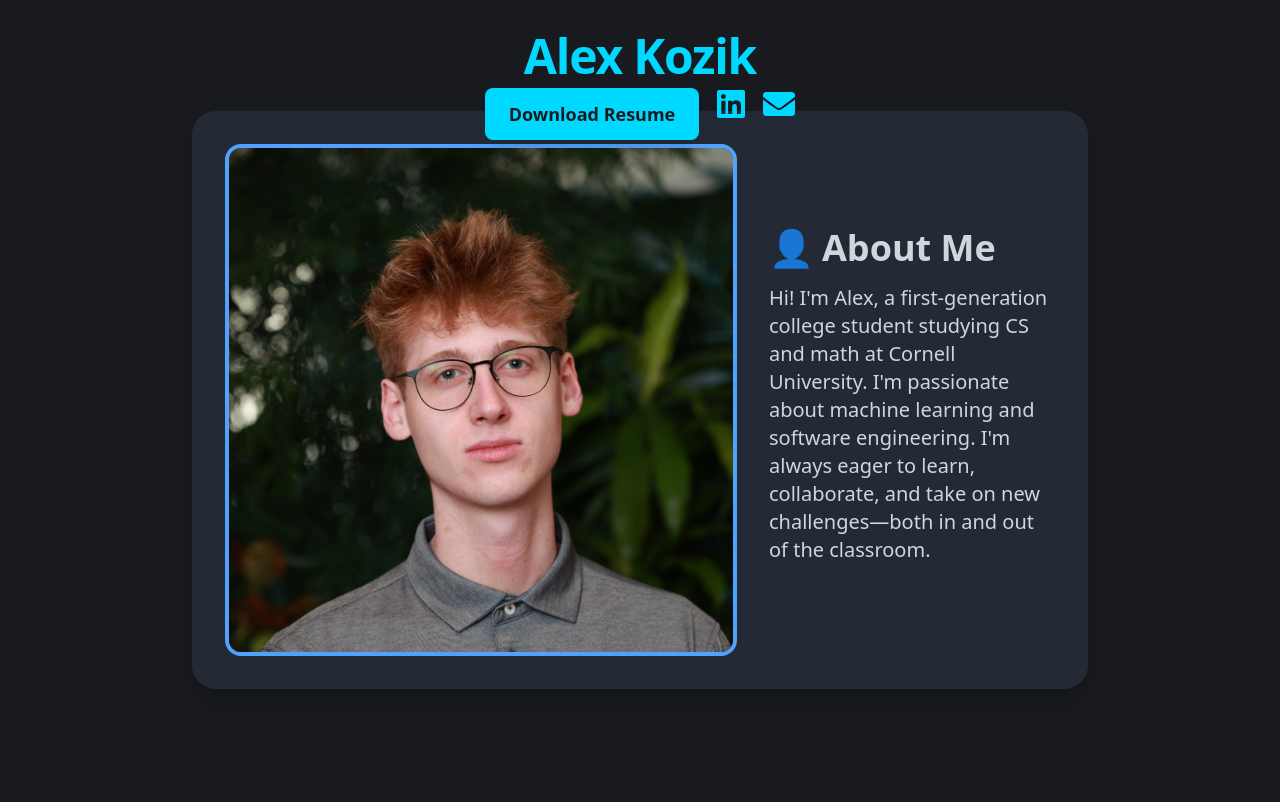
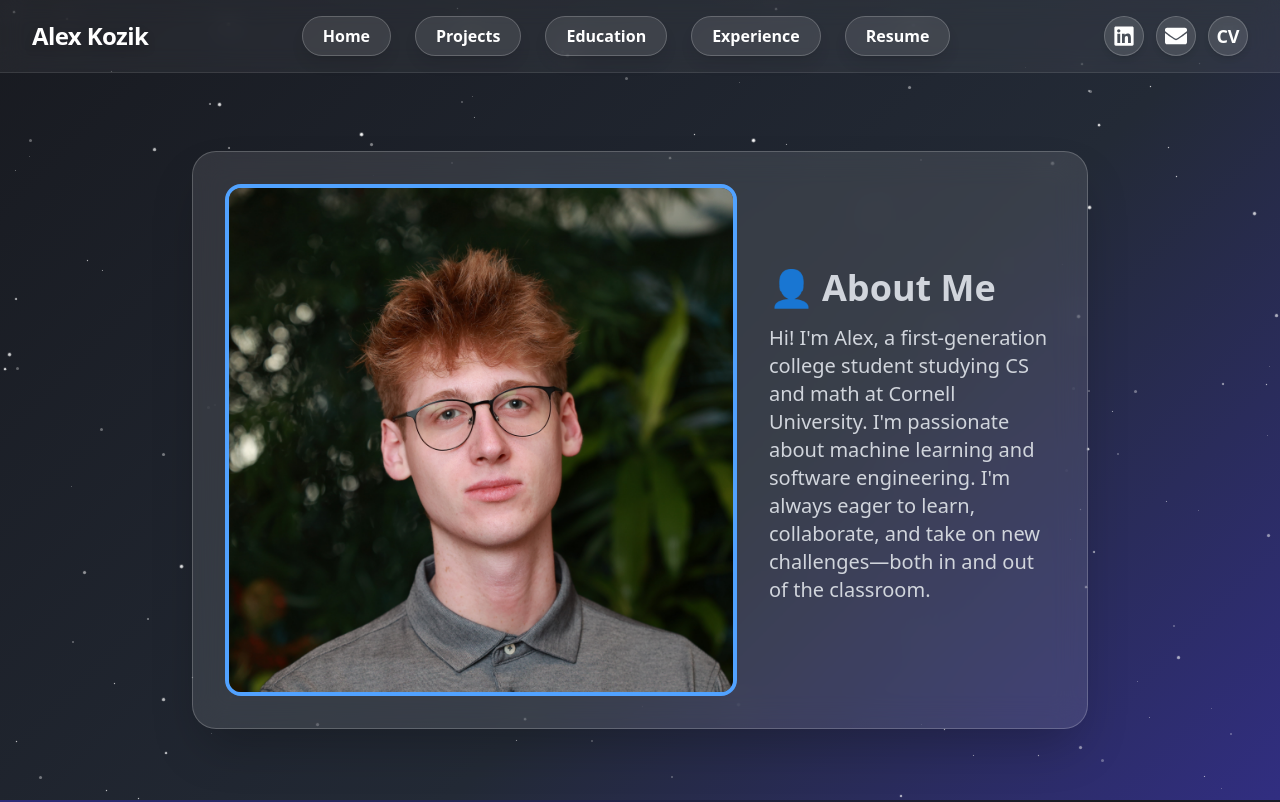
Before and after one commit to LambdaAK/Alex-Kozik-Portfolio, a React (Vite) app: page / in a window 1280 px wide. Shown: the top 802 px of the page. Built offline with nearby package versions, Linux system fonts and the light colour scheme.

Commit message:
New theme

```diff
--- a/src/App.tsx
+++ b/src/App.tsx
@@ -1,10 +1,11 @@
 import './App.css'
 import React, { useState } from 'react';
 import { FaLinkedin, FaEnvelope } from 'react-icons/fa';
+import Starfield from './Starfield';
 
 // About Me Card Component
 const AboutMeCard = () => (
-  <div className="w-full max-w-4xl rounded-3xl bg-[#232a36] shadow-xl p-8 flex flex-col md:flex-row items-center gap-8 border border-[#232a36]/60">
+  <div className="w-full max-w-4xl rounded-3xl bg-white/10 backdrop-blur-lg shadow-2xl p-8 flex flex-col md:flex-row items-center gap-8 border border-white/20 transition-transform duration-300 hover:scale-[1.02]">
     {/* Profile Picture */}
     <div className="flex-shrink-0">
       <div className="w-128 h-128 rounded-2xl border-4 border-blue-400 overflow-hidden bg-neutral-800 flex items-center justify-center">
@@ -101,7 +102,7 @@ const EducationSection = () => (
       return (
         <div
           key={edu.name}
-          className="w-full max-w-4xl bg-[#232a36] rounded-3xl shadow-xl p-10 flex flex-col items-center gap-6 border border-[#232a36]/60"
+          className="w-full max-w-4xl bg-white/10 backdrop-blur-lg rounded-3xl shadow-2xl p-10 flex flex-col items-center gap-6 border border-white/20 transition-transform duration-300 hover:scale-[1.02]"
         >
           {/* Header: Centered logo and school name */}
           <div className="flex flex-col items-center mb-6 w-full">
@@ -274,7 +275,7 @@ const ExperienceSection = () => (
     {experienceData.map((exp, idx) => (
       <div
         key={exp.company + (exp.position || exp.mainTitle || '')}
-        className="w-full max-w-4xl bg-[#232a36] rounded-3xl shadow-xl p-10 flex flex-col md:flex-row items-center gap-10 border border-[#232a36]/60"
+        className="w-full max-w-4xl bg-white/10 backdrop-blur-lg rounded-3xl shadow-2xl p-10 flex flex-col md:flex-row items-center gap-10 border border-white/20 transition-transform duration-300 hover:scale-[1.02]"
       >
         {/* Logo on the left */}
         <div className="flex-shrink-0 flex flex-col items-center md:items-start mb-4 md:mb-0">
@@ -447,7 +448,7 @@ const Projects = () => (
       {projects.map((project) => (
         <div
           key={project.name}
-          className="bg-[#232a36] rounded-3xl shadow-xl p-8 flex flex-col md:flex-row items-center gap-8 border border-[#232a36]/60"
+          className="bg-white/10 backdrop-blur-lg rounded-3xl shadow-2xl p-8 flex flex-col md:flex-row items-center gap-8 border border-white/20 transition-transform duration-300 hover:scale-[1.02]"
         >
           {/* Project image/logo on the left */}
           <div className="flex-shrink-0 flex items-center justify-center w-36 h-36 rounded-xl overflow-hidden bg-neutral-100 mb-4 md:mb-0">
@@ -505,33 +506,64 @@ const Projects = () => (
   </div>
 );
 
+function Navbar() {
+  return (
+    <nav className="w-full flex items-center justify-between px-8 py-4 fixed top-0 left-0 z-20 bg-white/5 backdrop-blur-md border-b border-white/10">
+      {/* Logo */}
+      <div className="font-extrabold text-2xl text-white drop-shadow-lg tracking-tight select-none">
+        Alex Kozik
+      </div>
+      {/* Nav Links */}
+      <ul className="flex gap-4 md:gap-6">
+        {[
+          { name: 'Home', href: '#about' },
+          { name: 'Projects', href: '#projects' },
+          { name: 'Education', href: '#education' },
+          { name: 'Experience', href: '#experience' },
+          { name: 'Resume', href: '/resume.pdf', download: true },
+        ].map((link) => (
+          <li key={link.name}>
+            <a
+              href={link.href}
+              {...(link.download ? { download: true } : {})}
+              className="px-5 py-2 rounded-full bg-white/10 text-white font-semibold backdrop-blur-lg border border-white/20 shadow-lg transition duration-200 hover:bg-gradient-to-r hover:from-cyan-400/30 hover:to-blue-500/30 hover:text-cyan-200 hover:scale-105 hover:shadow-xl focus:outline-none focus:ring-2 focus:ring-cyan-400/40"
+              target={link.href.startsWith('http') ? '_blank' : undefined}
+              rel={link.href.startsWith('http') ? 'noopener noreferrer' : undefined}
+            >
+              {link.name}
+            </a>
+          </li>
+        ))}
+      </ul>
+      {/* Social Icons */}
+      <div className="flex gap-3">
+        <a href="https://linkedin.com/in/alex-kozik" target="_blank" rel="noopener noreferrer" aria-label="LinkedIn"
+          className="w-10 h-10 flex items-center justify-center rounded-full bg-white/10 border border-white/20 text-white hover:bg-white/20 hover:text-cyan-300 transition shadow-md backdrop-blur-md">
+          <FaLinkedin size={22} />
+        </a>
+        <a href="mailto:alex.kozik@yahoo.com" aria-label="Email"
+          className="w-10 h-10 flex items-center justify-center rounded-full bg-white/10 border border-white/20 text-white hover:bg-white/20 hover:text-cyan-300 transition shadow-md backdrop-blur-md">
+          <FaEnvelope size={22} />
+        </a>
+        <a href="/resume.pdf" download aria-label="Resume"
+          className="w-10 h-10 flex items-center justify-center rounded-full bg-white/10 border border-white/20 text-white hover:bg-white/20 hover:text-cyan-300 transition shadow-md backdrop-blur-md">
+          <span className="font-bold text-lg">CV</span>
+        </a>
+      </div>
+    </nav>
+  );
+}
+
 function App() {
   return (
-    <div className="min-h-screen bg-[#181A20] text-[#E5E7EB]">
-      <div className="flex flex-col gap-24 max-w-5xl mx-auto px-4 pb-24">
+    <div className="min-h-screen bg-gradient-to-br from-indigo-900 via-[#181A20] to-indigo-950 text-[#E5E7EB] relative overflow-x-hidden">
+      <Starfield />
+      <Navbar />
+      <div className="flex flex-col gap-24 max-w-5xl mx-auto px-4 pb-24 relative z-10">
         <section id="about">
-          <div className="relative w-full min-h-screen">
-            {/* Header section - absolutely positioned */}
-            <div className="absolute top-8 left-0 right-0 z-10 flex flex-col items-center">
-              <span className="text-5xl font-extrabold text-[#00D9FF] tracking-tight mb-2">Alex Kozik</span>
-              <div className="flex gap-4">
-                <a
-                  href="/resume.pdf"
-                  download
-                  className="px-6 py-3 bg-[#00D9FF] text-[#181A20] rounded-lg font-bold text-lg shadow-lg hover:bg-cyan-400 transition"
-                >
-                  Download Resume
-                </a>
-                <a href="https://linkedin.com/in/alex-kozik" target="_blank" rel="noopener noreferrer" aria-label="LinkedIn">
-                  <FaLinkedin className="text-[#00D9FF] hover:text-cyan-400" size={32} />
-                </a>
-                <a href="mailto:alex.kozik@yahoo.com" aria-label="Email">
-                  <FaEnvelope className="text-[#00D9FF] hover:text-cyan-400" size={32} />
-                </a>
-              </div>
-            </div>
-            {/* Perfectly centered About Me Card */}
-            <div className="absolute inset-0 flex items-center justify-center px-4">
+          <div className="relative w-full h-screen">
+            {/* AboutMeCard centered accounting for navbar */}
+            <div className="absolute inset-0 flex items-center justify-center px-4" style={{ top: '80px' }}>
               <AboutMeCard />
             </div>
           </div>
@@ -550,4 +582,5 @@ function App() {
   );
 }
 
+
 export default App
--- /dev/null
+++ b/src/Starfield.tsx
@@ -0,0 +1,69 @@
+import React, { useEffect } from 'react';
+
+const NUM_STARS = 200;
+const SHOOTING_STARS = 3;
+
+function randomBetween(a: number, b: number) {
+  return Math.random() * (b - a) + a;
+}
+
+const Starfield: React.FC = () => {
+  useEffect(() => {
+    // No JS animation needed, all CSS
+  }, []);
+
+  const stars = Array.from({ length: NUM_STARS }).map((_, i) => {
+    const sizeClass = ["w-[1px] h-[1px] opacity-70", "w-[2px] h-[2px] opacity-80", "w-[3px] h-[3px] opacity-90"][Math.floor(Math.random() * 3)];
+    const style = {
+      left: `${randomBetween(0, 100)}vw`,
+      top: `${randomBetween(0, 100)}vh`,
+      animationDelay: `${randomBetween(0, 2)}s`,
+    } as React.CSSProperties;
+    return <div key={i} className={`star absolute bg-white rounded-full ${sizeClass} twinkle`} style={style} />;
+  });
+
+  const shootingStars = Array.from({ length: SHOOTING_STARS }).map((_, i) => {
+    const style = {
+      left: `${randomBetween(0, 100)}vw`,
+      top: `${randomBetween(0, 50)}vh`,
+      animationDelay: `${randomBetween(0, 10)}s`,
+      animationDuration: `${randomBetween(3, 5)}s`,
+    } as React.CSSProperties;
+    return <div key={i} className="shooting-star absolute" style={style} />;
+  });
+
+  return (
+    <div className="fixed inset-0 w-full h-full z-0 pointer-events-none select-none starfield-bg overflow-hidden">
+      {stars}
+      {shootingStars}
+      <style>{`
+        .starfield-bg {
+          background: linear-gradient(135deg, #181A20 0%, #232a36 60%, #312e81 100%);
+        }
+        .twinkle {
+          animation: twinkle 2s infinite;
+        }
+        @keyframes twinkle {
+          0%, 100% { opacity: 0.3; transform: scale(1); }
+          50% { opacity: 1; transform: scale(1.2); }
+        }
+        .shooting-star {
+          width: 2px;
+          height: 2px;
+          background: linear-gradient(45deg, #fff, transparent);
+          border-radius: 50%;
+          animation: shoot 3s linear infinite;
+          opacity: 0;
+        }
+        @keyframes shoot {
+          0% { opacity: 0; transform: translateX(-100px) translateY(100px); }
+          10% { opacity: 1; }
+          90% { opacity: 1; }
+          100% { opacity: 0; transform: translateX(1000px) translateY(-1000px); }
+        }
+      `}</style>
+    </div>
+  );
+};
+
+export default Starfield;
```
